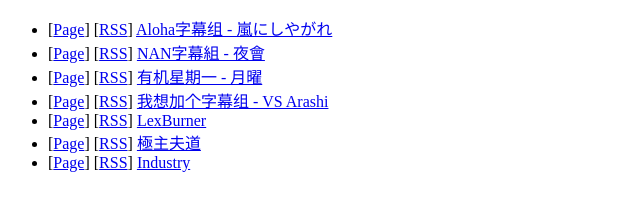
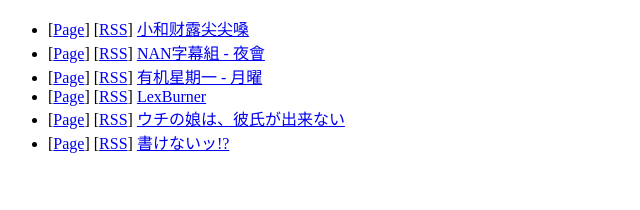
Before and after one commit to franklai/torrent-rss, a plain HTML site: page index.html in a window 1280 px wide. Shown: the whole page, without its empty margins (0-640 px from the left). Drawn offline with Linux system fonts and the light colour scheme.

Commit message:
deploy: b0f8392652f2e18422d33e68acd01d17cbe62973

```diff
--- a/index.html
+++ b/index.html
@@ -4,9 +4,9 @@
 <body>
 <ul>
 <li>
-[<a href="https://space.bilibili.com/14016058/video">Page</a>]
-[<a href="https://franklai.github.io/torrent-rss/rss/Aloha字幕组 - 嵐にしやがれ.rss">RSS</a>]
-<a href="https://franklai.github.io/torrent-rss/rss/Aloha字幕组 - 嵐にしやがれ.rss">Aloha字幕组 - 嵐にしやがれ</a>
+[<a href="https://space.bilibili.com/22191019/video">Page</a>]
+[<a href="https://franklai.github.io/torrent-rss/rss/小和财露尖尖嗓.rss">RSS</a>]
+<a href="https://franklai.github.io/torrent-rss/rss/小和财露尖尖嗓.rss">小和财露尖尖嗓</a>
 </li>
 <li>
 [<a href="https://space.bilibili.com/14147173/video">Page</a>]
@@ -19,24 +19,19 @@
 <a href="https://franklai.github.io/torrent-rss/rss/有机星期一 - 月曜.rss">有机星期一 - 月曜</a>
 </li>
 <li>
-[<a href="https://space.bilibili.com/129426196">Page</a>]
-[<a href="https://franklai.github.io/torrent-rss/rss/我想加个字幕组 - VS Arashi.rss">RSS</a>]
-<a href="https://franklai.github.io/torrent-rss/rss/我想加个字幕组 - VS Arashi.rss">我想加个字幕组 - VS Arashi</a>
-</li>
-<li>
 [<a href="https://space.bilibili.com/777536/video">Page</a>]
 [<a href="https://franklai.github.io/torrent-rss/rss/LexBurner.rss">RSS</a>]
 <a href="https://franklai.github.io/torrent-rss/rss/LexBurner.rss">LexBurner</a>
 </li>
 <li>
-[<a href="http://www.zimuxia.cn/portfolio/极主夫道">Page</a>]
-[<a href="https://franklai.github.io/torrent-rss/rss/極主夫道.rss">RSS</a>]
-<a href="https://franklai.github.io/torrent-rss/rss/極主夫道.rss">極主夫道</a>
+[<a href="http://www.zimuxia.cn/portfolio/%e6%88%91%e5%ae%b6%e7%9a%84%e5%a5%b3%e5%84%bf%e4%ba%a4%e4%b8%8d%e5%88%b0%e7%94%b7%e6%9c%8b%e5%8f%8b">Page</a>]
+[<a href="https://franklai.github.io/torrent-rss/rss/ウチの娘は、彼氏が出来ない.rss">RSS</a>]
+<a href="https://franklai.github.io/torrent-rss/rss/ウチの娘は、彼氏が出来ない.rss">ウチの娘は、彼氏が出来ない</a>
 </li>
 <li>
-[<a href="http://www.zimuxia.cn/portfolio/%e6%8a%95%e8%a1%8c%e9%a3%8e%e4%ba%91">Page</a>]
-[<a href="https://franklai.github.io/torrent-rss/rss/Industry.rss">RSS</a>]
-<a href="https://franklai.github.io/torrent-rss/rss/Industry.rss">Industry</a>
+[<a href="http://www.zimuxia.cn/portfolio/%e5%86%99%e4%b8%8d%e5%87%ba%e6%9d%a5%e7%bc%96%e5%89%a7%e5%90%89%e4%b8%b8%e5%9c%ad%e4%bd%91%e6%b2%a1%e6%9c%89%e6%9d%a1%e7%90%86%e7%9a%84%e7%94%9f%e6%b4%bb">Page</a>]
+[<a href="https://franklai.github.io/torrent-rss/rss/書けないッ!?.rss">RSS</a>]
+<a href="https://franklai.github.io/torrent-rss/rss/書けないッ!?.rss">書けないッ!?</a>
 </li>
 </ul>
 </body></html>
```
Also changed, not shown: 10 other files.
